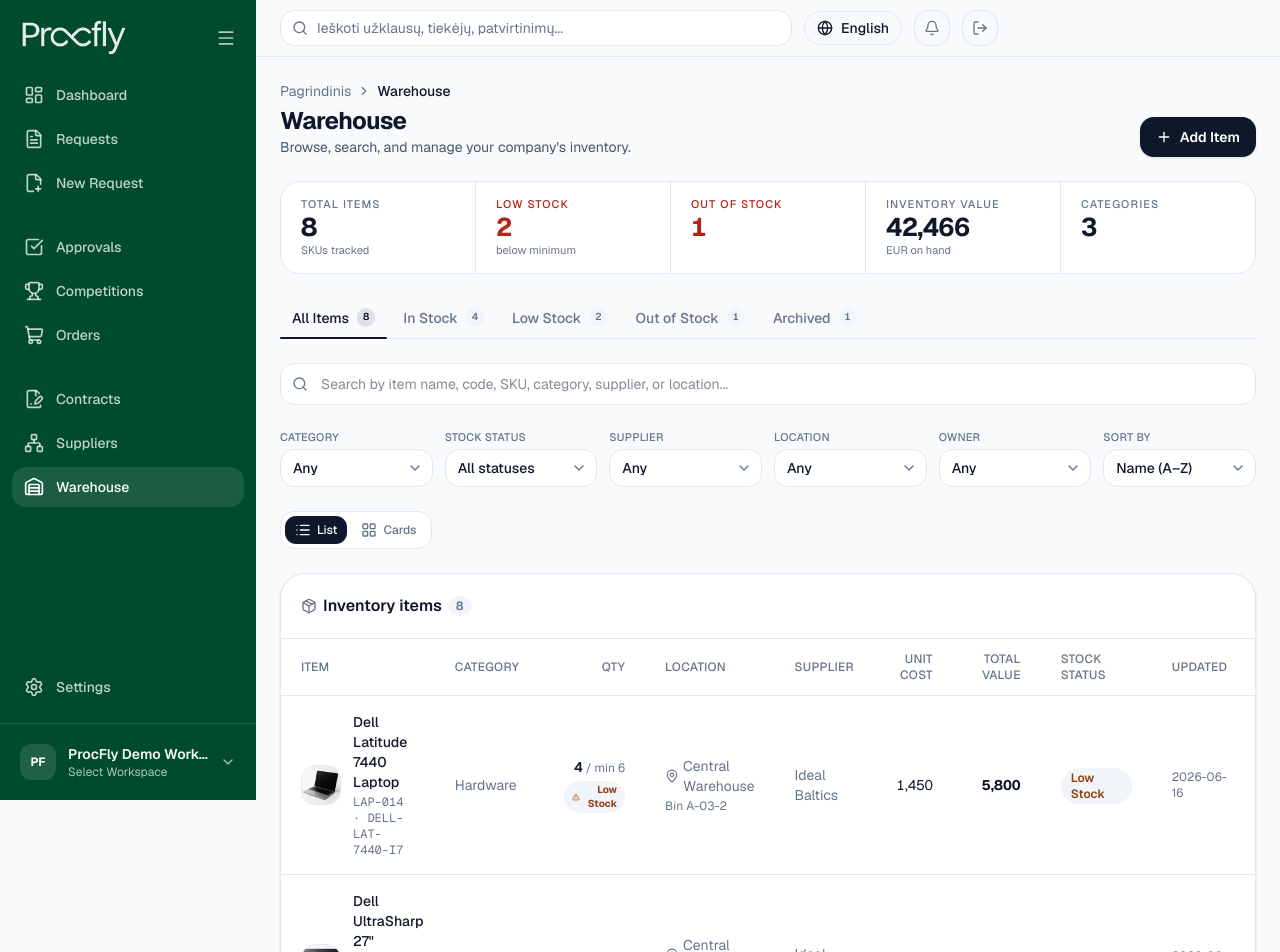
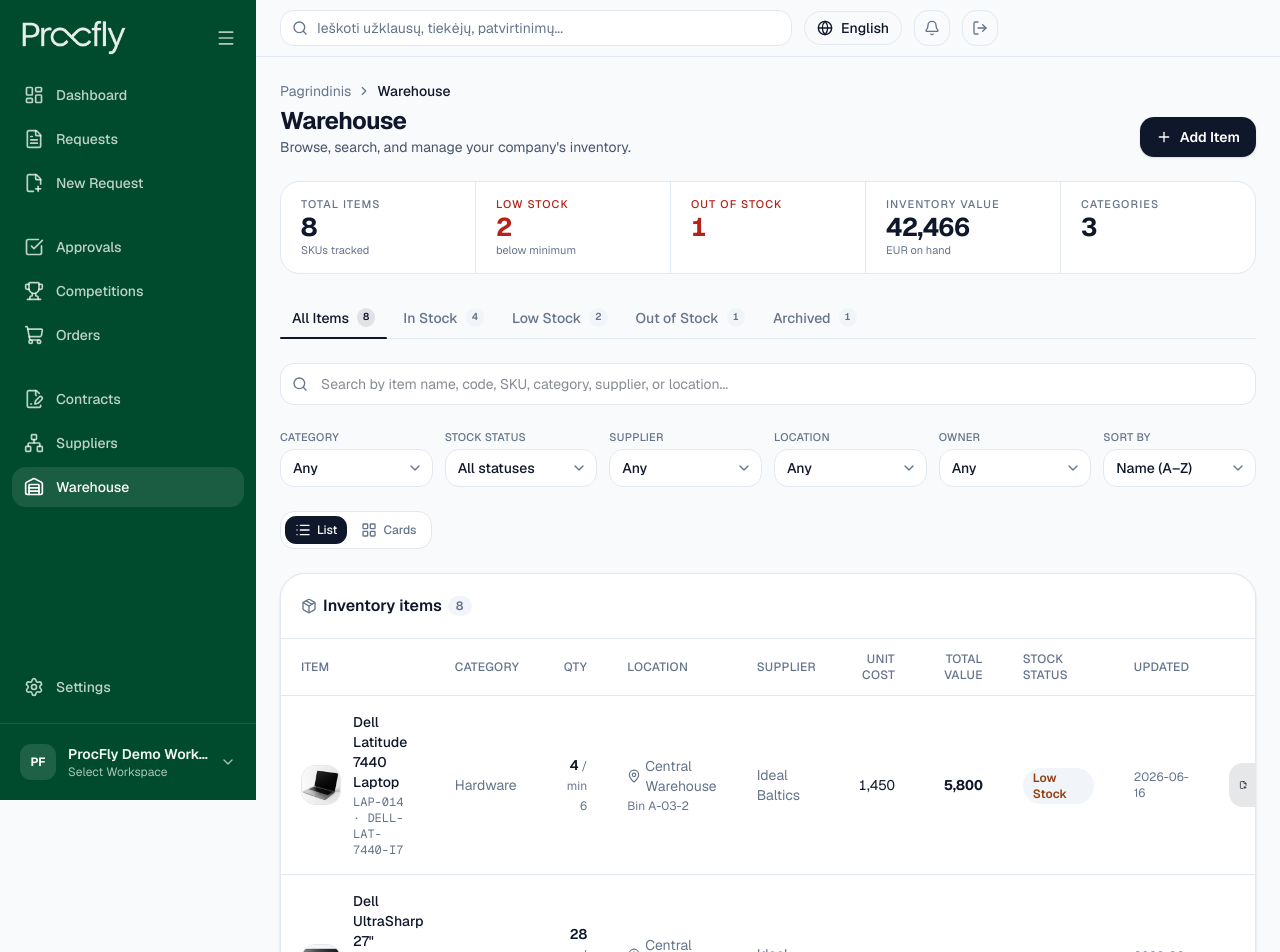
Before and after one commit to lukaskojalaproc/procfly-design, a Next.js app: page /warehouse in a window 1280 px wide. Shown: the top 952 px of the page. Built offline with nearby package versions, Linux system fonts and the light colour scheme.

Commit message:
feat: remove low stock badge and use StatusPill for inventory status
Co-authored-by: VaidasProcfly <292115477+VaidasProcfly@users.noreply.github.com>

```diff
--- a/components/warehouse-explorer.tsx
+++ b/components/warehouse-explorer.tsx
@@ -6,7 +6,6 @@ import {
   Search,
   Package,
   PackageX,
-  AlertTriangle,
   CircleDollarSign,
   Tags,
   RotateCcw,
@@ -59,14 +58,7 @@ function StatusPill({ status }: { status: StockStatus }) {
   return <span className={statusStyles[status]}>{status}</span>
 }
 
-function LowStockBadge() {
-  return (
-    <span className="inline-flex items-center gap-1 rounded-full bg-[#F1F5F9] px-2 py-0.5 text-[10px] font-bold text-[#92400e]">
-      <AlertTriangle className="size-3" />
-      Low Stock
-    </span>
-  )
-}
+
 
 // ---------------------------------------------------------------------------
 // KPI card
@@ -440,11 +432,6 @@ function ItemRow({ item: i }: { item: InventoryItem }) {
       <td className="px-5 py-4 text-right">
         <span className="font-semibold tabular-nums text-foreground">{i.quantity}</span>
         <span className="text-xs text-muted-foreground"> / min {i.minQuantity}</span>
-        {low && (
-          <div className="mt-1">
-            <LowStockBadge />
-          </div>
-        )}
       </td>
       <td className="px-5 py-4 text-muted-foreground">
         <span className="inline-flex items-center gap-1">
@@ -493,7 +480,7 @@ function ItemCard({ item: i }: { item: InventoryItem }) {
         <p className="text-xs text-muted-foreground">{i.category}</p>
         <div className="mt-2 flex items-center justify-between gap-2">
           <span className="text-sm font-bold tabular-nums text-foreground">{formatAmount(totalValue(i))} EUR</span>
-          {low && <LowStockBadge />}
+          <StatusPill status={status} />
         </div>
       </div>
     </Link>
```
